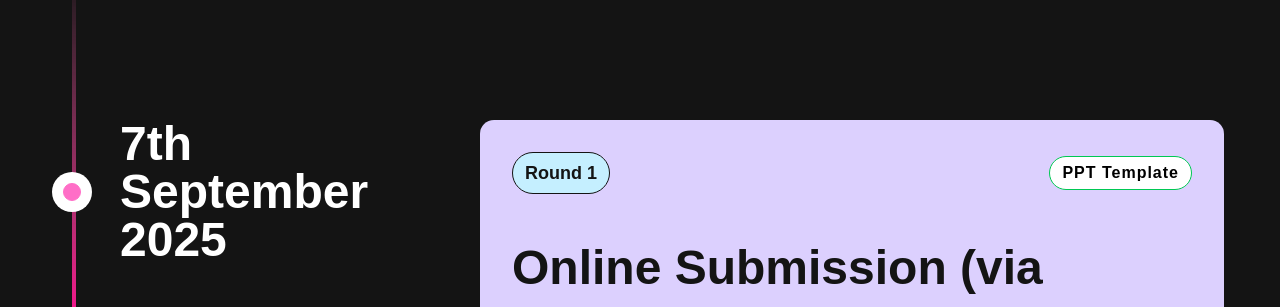
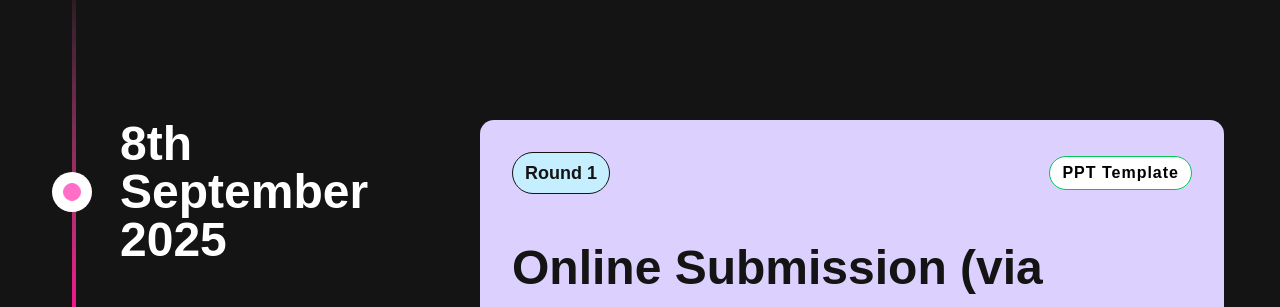
Before and after one commit to Roshitha-Kommana/Sankalp2025, a Next.js app: page /timeline in a window 1280 px wide. Shown: the part 920-1227 px from the top of the page. Built offline with nearby package versions, Linux system fonts and the light colour scheme; a web font is replaced by a local one.

Commit message:
updated links

```diff
--- a/src/app/timeline/page.tsx
+++ b/src/app/timeline/page.tsx
@@ -86,7 +86,7 @@ const Card = ({ badge, title, content, cta, index }: CardProps) => {
 export default function TimelinePage() {
   const data = [
     {
-      title: "7th September 2025",
+      title: "8th September 2025",
       content: (
         <Card
           index={1}
@@ -94,7 +94,7 @@ export default function TimelinePage() {
           title="Online Submission (via Google Forms)"
           content={
           <>
-            <b>Starts:</b> 7th September 2025, 9:00 AM IST
+            <b>Starts:</b> 8th September 2025, 9:00 AM IST
             <br />
             <b>Ends:</b> 10th September 2025, 11:59 PM IST
             <br />
```
